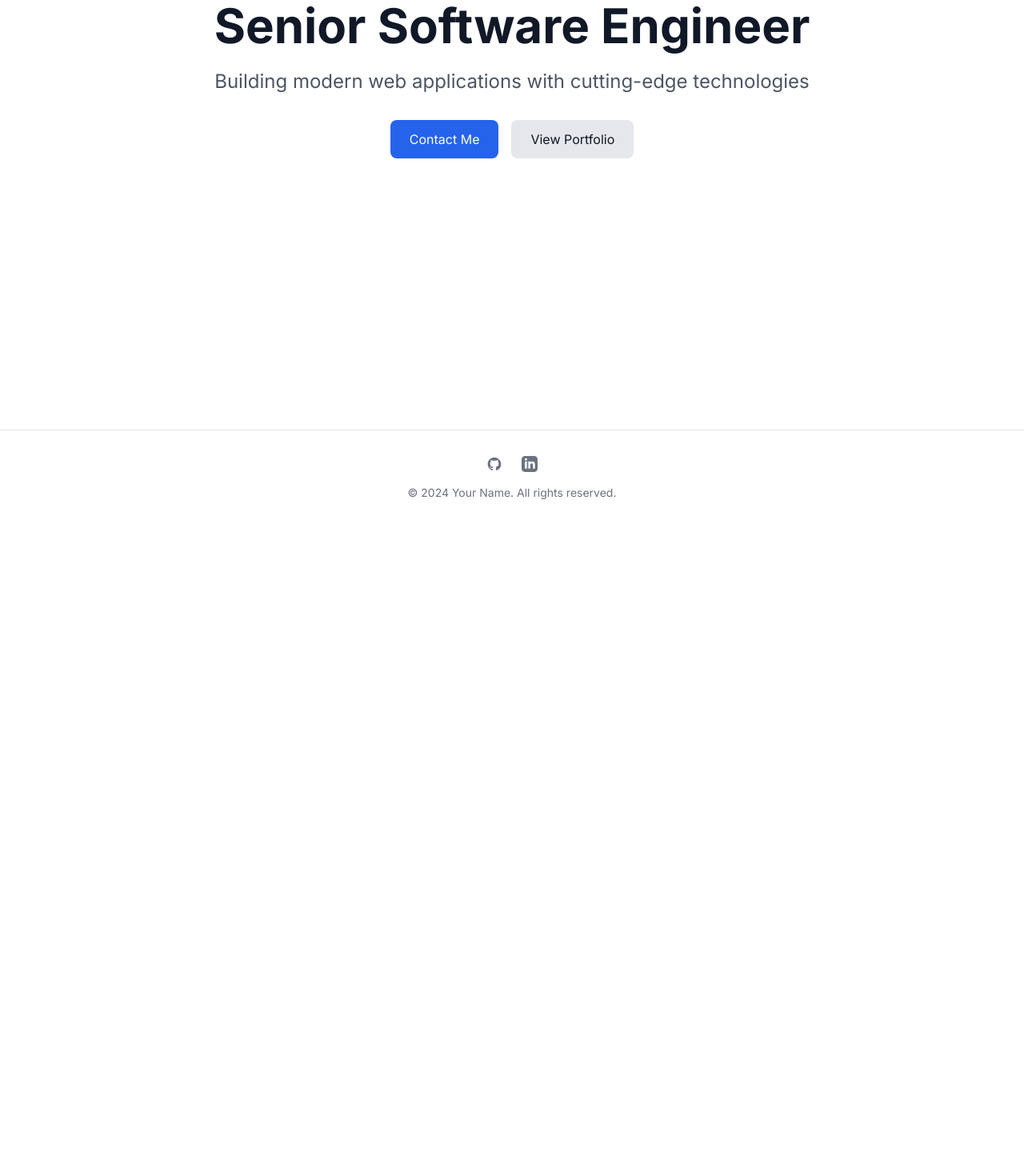
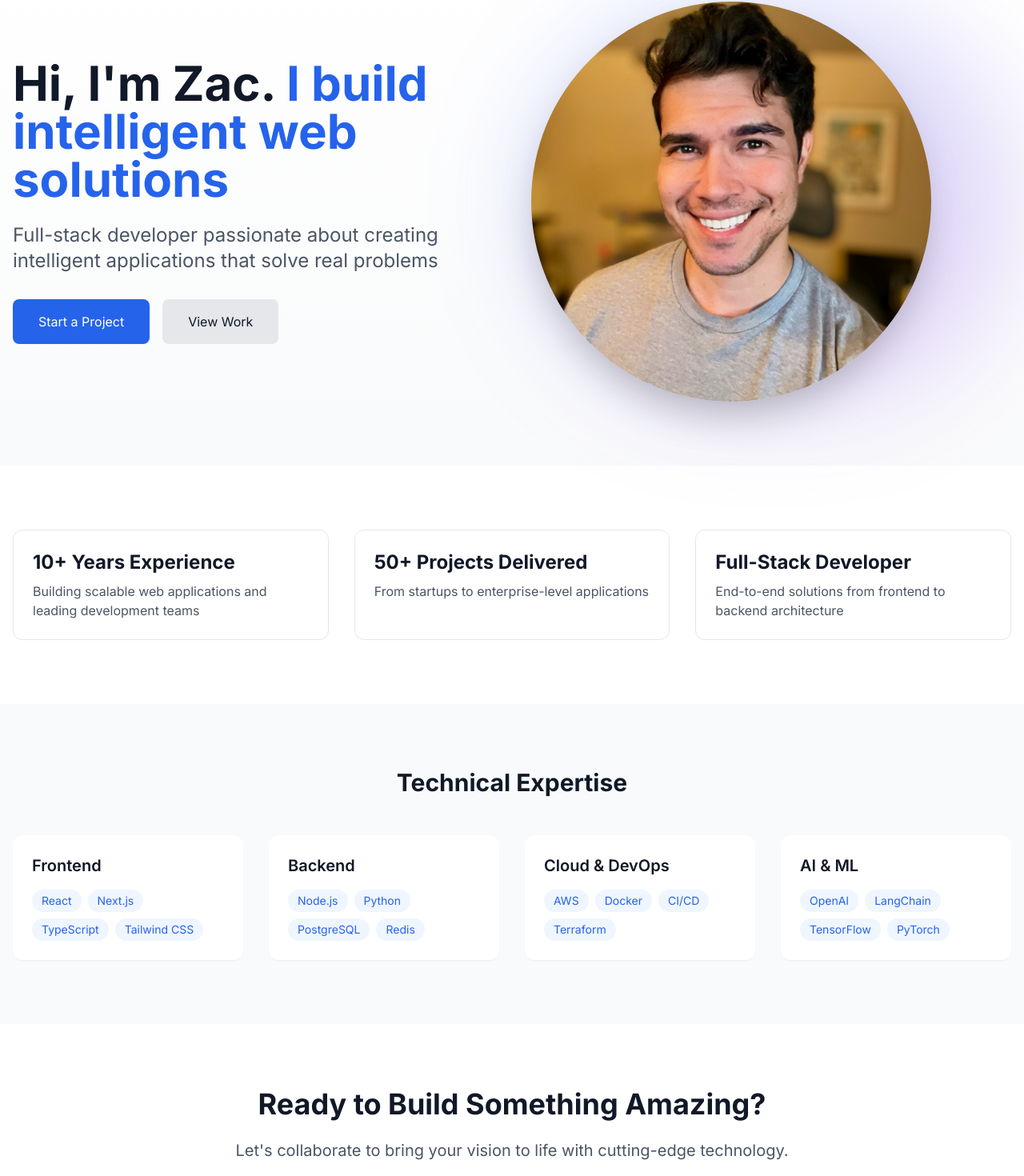
Before and after one commit to zacharyz/zadell.com, a Next.js app: page / in a window 1280 px wide. Shown: the part 142-1612 px from the top of the page at 80% size. Before the commit the page ends 800 px from the top, so only its background shows below. Built offline with nearby package versions, Linux system fonts and the light colour scheme.

Commit message:
config for github pages

```diff
--- /dev/null
+++ b/next.config.js
@@ -0,0 +1,11 @@
+/** @type {import('next').NextConfig} */
+const nextConfig = {
+  output: "export",
+  images: {
+    unoptimized: true,
+  },
+  // Required for GitHub Pages
+  basePath: process.env.NODE_ENV === "production" ? "/repo-name" : "",
+};
+
+module.exports = nextConfig;
--- a/package.json
+++ b/package.json
@@ -4,7 +4,7 @@
   "private": true,
   "scripts": {
     "dev": "next dev",
-    "build": "next build",
+    "build": "next build && touch out/.nojekyll",
     "start": "next start",
     "lint": "next lint"
   },
--- a/src/app/layout.tsx
+++ b/src/app/layout.tsx
@@ -7,9 +7,9 @@ import "./globals.css";
 const inter = Inter({ subsets: ["latin"] });
 
 export const metadata = {
-  title: "Your Name - Senior Software Engineer",
+  title: "Zac Zadell | Full-Stack Developer & AI Engineer",
   description:
-    "Professional portfolio and services of a senior software engineer specializing in frontend development, API development, and AI integration.",
+    "Building intelligent web applications and AI solutions. Explore my projects, insights, and development expertise.",
 };
 
 export default function RootLayout({
--- a/src/app/page.tsx
+++ b/src/app/page.tsx
@@ -1,29 +1,150 @@
+"use client";
+
+import { motion } from "framer-motion";
+import Image from "next/image";
+
 export default function Home() {
+  const skills = [
+    {
+      name: "Frontend",
+      items: ["React", "Next.js", "TypeScript", "Tailwind CSS"],
+    },
+    { name: "Backend", items: ["Node.js", "Python", "PostgreSQL", "Redis"] },
+    { name: "Cloud & DevOps", items: ["AWS", "Docker", "CI/CD", "Terraform"] },
+    {
+      name: "AI & ML",
+      items: ["OpenAI", "LangChain", "TensorFlow", "PyTorch"],
+    },
+  ];
+
+  const highlights = [
+    {
+      title: "10+ Years Experience",
+      description:
+        "Building scalable web applications and leading development teams",
+    },
+    {
+      title: "50+ Projects Delivered",
+      description: "From startups to enterprise-level applications",
+    },
+    {
+      title: "Full-Stack Developer",
+      description: "End-to-end solutions from frontend to backend architecture",
+    },
+  ];
+
   return (
     <div className="pt-16">
       {/* Hero Section */}
-      <section className="py-20 px-4">
-        <div className="max-w-7xl mx-auto text-center">
+      <section className="py-20 px-4 bg-gradient-to-b from-white to-gray-50 dark:from-gray-900 dark:to-gray-800">
+        <div className="max-w-7xl mx-auto">
+          <div className="grid lg:grid-cols-2 gap-12 items-center">
+            <div className="text-left">
               <h1 className="text-4xl md:text-6xl font-bold mb-6">
-            Senior Software Engineer
+                Hi, I'm Zac.
+                <span className="text-blue-600 dark:text-blue-400">
+                  {" "}
+                  I build intelligent web solutions
+                </span>
               </h1>
               <p className="text-xl md:text-2xl text-gray-600 dark:text-gray-300 mb-8">
-            Building modern web applications with cutting-edge technologies
+                Full-stack developer passionate about creating intelligent
+                applications that solve real problems
               </p>
-          <div className="flex justify-center gap-4">
+              <div className="flex gap-4">
                 <a
                   href="/contact"
-              className="bg-blue-600 text-white px-6 py-3 rounded-lg hover:bg-blue-700 transition-colors"
+                  className="bg-blue-600 text-white px-8 py-4 rounded-lg hover:bg-blue-700 transition-colors"
                 >
-              Contact Me
+                  Start a Project
                 </a>
                 <a
                   href="/portfolio"
-              className="bg-gray-200 dark:bg-gray-700 px-6 py-3 rounded-lg hover:bg-gray-300 dark:hover:bg-gray-600 transition-colors"
+                  className="bg-gray-200 dark:bg-gray-700 px-8 py-4 rounded-lg hover:bg-gray-300 dark:hover:bg-gray-600 transition-colors"
                 >
-              View Portfolio
+                  View Work
                 </a>
               </div>
+            </div>
+            <div className="hidden lg:block relative">
+              <div className="absolute inset-0 bg-gradient-to-br from-blue-600/20 to-purple-600/20 rounded-full blur-3xl" />
+              <Image
+                src="/images/profile.jpg"
+                alt="Zac Zadell - Full-Stack Developer & AI Engineer"
+                width={500}
+                height={500}
+                className="relative rounded-full shadow-2xl"
+                priority
+              />
+            </div>
+          </div>
+        </div>
+      </section>
+
+      {/* Highlights Section */}
+      <section className="py-20 px-4">
+        <div className="max-w-7xl mx-auto">
+          <div className="grid md:grid-cols-3 gap-8">
+            {highlights.map((highlight) => (
+              <div
+                key={highlight.title}
+                className="p-6 rounded-xl border dark:border-gray-700 hover:shadow-lg transition-all"
+              >
+                <h3 className="text-2xl font-bold mb-2">{highlight.title}</h3>
+                <p className="text-gray-600 dark:text-gray-300">
+                  {highlight.description}
+                </p>
+              </div>
+            ))}
+          </div>
+        </div>
+      </section>
+
+      {/* Skills Section */}
+      <section className="py-20 px-4 bg-gray-50 dark:bg-gray-800/50">
+        <div className="max-w-7xl mx-auto">
+          <h2 className="text-3xl font-bold mb-12 text-center">
+            Technical Expertise
+          </h2>
+          <div className="grid md:grid-cols-2 lg:grid-cols-4 gap-8">
+            {skills.map((category) => (
+              <div
+                key={category.name}
+                className="p-6 bg-white dark:bg-gray-900 rounded-xl shadow-sm"
+              >
+                <h3 className="text-xl font-semibold mb-4">{category.name}</h3>
+                <div className="flex flex-wrap gap-2">
+                  {category.items.map((skill) => (
+                    <span
+                      key={skill}
+                      className="px-3 py-1 bg-blue-50 dark:bg-blue-900/30 text-blue-600 dark:text-blue-400 rounded-full text-sm"
+                    >
+                      {skill}
+                    </span>
+                  ))}
+                </div>
+              </div>
+            ))}
+          </div>
+        </div>
+      </section>
+
+      {/* CTA Section */}
+      <section className="py-20 px-4">
+        <div className="max-w-4xl mx-auto text-center">
+          <h2 className="text-3xl md:text-4xl font-bold mb-6">
+            Ready to Build Something Amazing?
+          </h2>
+          <p className="text-xl text-gray-600 dark:text-gray-300 mb-8">
+            Let's collaborate to bring your vision to life with cutting-edge
+            technology.
+          </p>
+          <a
+            href="/contact"
+            className="inline-block bg-blue-600 text-white px-8 py-4 rounded-lg hover:bg-blue-700 transition-colors"
+          >
+            Get in Touch
+          </a>
         </div>
       </section>
     </div>
--- a/src/components/Footer.tsx
+++ b/src/components/Footer.tsx
@@ -63,7 +63,7 @@ export default function Footer() {
             ))}
           </div>
           <div className="text-center text-sm text-gray-500 dark:text-gray-400">
-            <p>© {currentYear} Your Name. All rights reserved.</p>
+            <p>© {currentYear} Zac Zadell. All rights reserved.</p>
           </div>
         </div>
       </div>
--- a/src/components/Navbar.tsx
+++ b/src/components/Navbar.tsx
@@ -24,7 +24,7 @@ export default function Navbar() {
         <div className="flex justify-between h-16">
           <div className="flex items-center">
             <Link href="/" className="font-bold text-xl">
-              Your Name
+              Zac Zadell
             </Link>
           </div>
 
```
Also changed, not shown: public/images/profile.jpg (added). Lines whose indentation alone changed are shown as unchanged.
